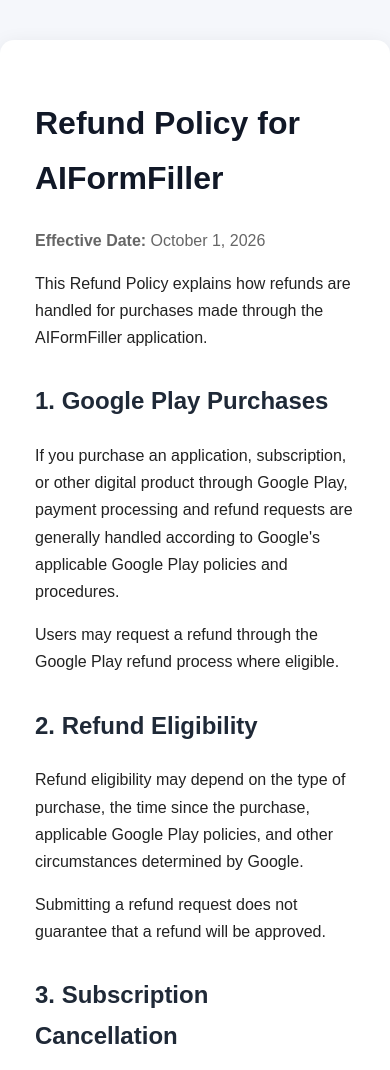
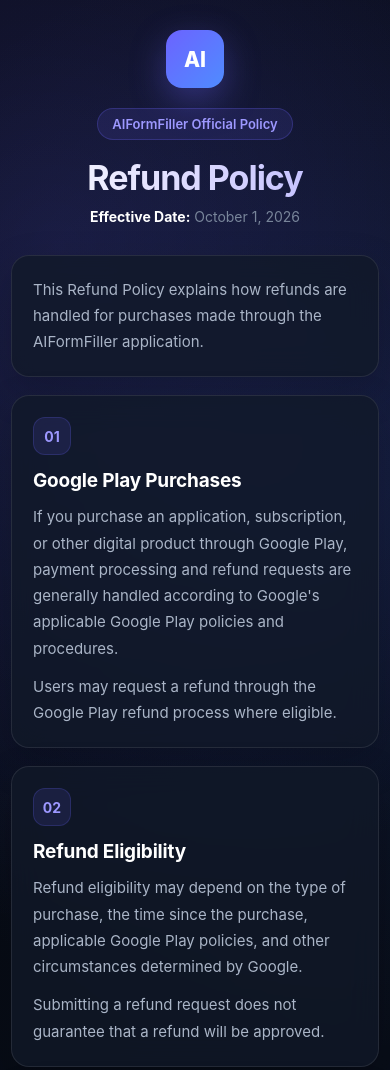
Before and after one commit to amnaaz20/aiformfiller-privacy, a plain HTML site: page refund-policy.html in a window 390 px wide. Shown: the top 1070 px of the page. Drawn offline with Linux system fonts and the light colour scheme.

Commit message:
Update refund-policy.html

```diff
--- a/refund-policy.html
+++ b/refund-policy.html
@@ -3,66 +3,391 @@
 <head>
   <meta charset="UTF-8">
   <meta name="viewport" content="width=device-width, initial-scale=1.0">
+
   <title>AIFormFiller - Refund Policy</title>
 
   <style>
+    :root {
+      --bg: #070b14;
+      --card: rgba(17, 25, 40, 0.78);
+      --card-hover: rgba(22, 32, 51, 0.9);
+
+      --text: #f8fafc;
+      --text-secondary: #aab5c7;
+      --text-muted: #78859a;
+
+      --accent: #6c63ff;
+      --accent-light: #9d98ff;
+      --accent-glow: rgba(108, 99, 255, 0.35);
+
+      --border: rgba(255, 255, 255, 0.09);
+    }
+
+    * {
+      box-sizing: border-box;
+    }
+
+    html {
+      scroll-behavior: smooth;
+    }
+
     body {
-      font-family: Arial, sans-serif;
-      line-height: 1.7;
       margin: 0;
       padding: 0;
-      background: #f5f7fb;
-      color: #222;
+
+      font-family:
+        Inter,
+        -apple-system,
+        BlinkMacSystemFont,
+        "Segoe UI",
+        Roboto,
+        Arial,
+        sans-serif;
+
+      color: var(--text);
+
+      background:
+        radial-gradient(
+          circle at 15% 10%,
+          rgba(108, 99, 255, 0.18),
+          transparent 30%
+        ),
+        radial-gradient(
+          circle at 85% 20%,
+          rgba(70, 120, 255, 0.12),
+          transparent 28%
+        ),
+        linear-gradient(
+          135deg,
+          #050810,
+          #080d18 50%,
+          #050811
+        );
+
+      min-height: 100vh;
     }
 
     .container {
-      max-width: 850px;
-      margin: 40px auto;
-      background: #fff;
-      padding: 35px;
-      border-radius: 14px;
-      box-shadow: 0 4px 20px rgba(0,0,0,0.08);
+      width: min(900px, calc(100% - 32px));
+      margin: auto;
+      padding: 50px 0 40px;
+    }
+
+    /* Header */
+
+    .header {
+      text-align: center;
+      margin-bottom: 35px;
+    }
+
+    .logo {
+      width: 64px;
+      height: 64px;
+
+      margin: 0 auto 20px;
+
+      display: flex;
+      align-items: center;
+      justify-content: center;
+
+      border-radius: 18px;
+
+      background:
+        linear-gradient(
+          135deg,
+          var(--accent),
+          #4f8cff
+        );
+
+      box-shadow:
+        0 12px 35px var(--accent-glow);
+
+      font-size: 24px;
+      font-weight: 800;
+      color: white;
+    }
+
+    .badge {
+      display: inline-flex;
+      align-items: center;
+
+      padding: 7px 14px;
+
+      border-radius: 50px;
+
+      background: rgba(108, 99, 255, 0.12);
+
+      border: 1px solid rgba(108, 99, 255, 0.25);
+
+      color: var(--accent-light);
+
+      font-size: 13px;
+      font-weight: 600;
     }
 
     h1 {
-      color: #111827;
+      margin: 18px 0 8px;
+
+      font-size: clamp(32px, 6vw, 48px);
+
+      line-height: 1.15;
+
+      letter-spacing: -1px;
+
+      background:
+        linear-gradient(
+          90deg,
+          #ffffff,
+          #b8b4ff
+        );
+
+      -webkit-background-clip: text;
+      -webkit-text-fill-color: transparent;
+    }
+
+    .date {
+      color: var(--text-muted);
+
+      font-size: 14px;
+
+      margin: 0;
+    }
+
+    /* Sections */
+
+    .section {
+      position: relative;
+
+      margin-bottom: 18px;
+
+      padding: 27px;
+
+      background: var(--card);
+
+      border: 1px solid var(--border);
+
+      border-radius: 22px;
+
+      backdrop-filter: blur(16px);
+      -webkit-backdrop-filter: blur(16px);
+
+      box-shadow:
+        0 15px 40px rgba(0, 0, 0, 0.18);
+
+      transition:
+        transform 0.25s ease,
+        background 0.25s ease,
+        border-color 0.25s ease;
+    }
+
+    .section:hover {
+      transform: translateY(-2px);
+
+      background: var(--card-hover);
+
+      border-color:
+        rgba(108, 99, 255, 0.28);
+    }
+
+    .section-number {
+      display: inline-flex;
+
+      align-items: center;
+      justify-content: center;
+
+      width: 38px;
+      height: 38px;
+
+      margin-bottom: 14px;
+
+      border-radius: 12px;
+
+      background:
+        rgba(108, 99, 255, 0.12);
+
+      border:
+        1px solid rgba(108, 99, 255, 0.2);
+
+      color: var(--accent-light);
+
+      font-size: 14px;
+      font-weight: 700;
     }
 
     h2 {
-      color: #1f2937;
-      margin-top: 30px;
+      margin: 0 0 12px;
+
+      color: #ffffff;
+
+      font-size: 21px;
+
+      letter-spacing: -0.2px;
     }
 
-    .date {
-      color: #666;
+    p {
+      margin: 0 0 12px;
+
+      color: var(--text-secondary);
+
+      font-size: 15.5px;
+
+      line-height: 1.75;
     }
 
+    p:last-child {
+      margin-bottom: 0;
+    }
+
+    strong {
+      color: #ffffff;
+    }
+
+    /* Links */
+
+    a {
+      color: var(--accent-light);
+
+      text-decoration: none;
+
+      font-weight: 600;
+
+      transition: color 0.2s ease;
+    }
+
+    a:hover {
+      color: #c1beff;
+      text-decoration: underline;
+    }
+
+    /* Contact */
+
+    .contact {
+      margin-top: 8px;
+
+      padding: 20px;
+
+      border-radius: 16px;
+
+      background:
+        rgba(255, 255, 255, 0.035);
+
+      border:
+        1px solid rgba(255, 255, 255, 0.07);
+
+      color: var(--text-secondary);
+
+      line-height: 2;
+    }
+
+    /* Footer */
+
     footer {
-      margin-top: 40px;
-      padding-top: 20px;
-      border-top: 1px solid #ddd;
-      color: #666;
-      font-size: 14px;
+      margin-top: 35px;
+
+      padding-top: 22px;
+
+      border-top:
+        1px solid rgba(255, 255, 255, 0.08);
+
+      text-align: center;
+
+      color: var(--text-muted);
+
+      font-size: 13px;
+    }
+
+    /* Mobile */
+
+    @media (max-width: 600px) {
+
+      .container {
+        width: min(100% - 22px, 900px);
+
+        padding: 30px 0 25px;
+      }
+
+      .header {
+        margin-bottom: 25px;
+      }
+
+      .logo {
+        width: 58px;
+        height: 58px;
+
+        border-radius: 16px;
+
+        font-size: 21px;
+      }
+
+      h1 {
+        font-size: 34px;
+      }
+
+      .section {
+        padding: 21px;
+
+        border-radius: 18px;
+      }
+
+      h2 {
+        font-size: 19px;
+      }
+
+      p {
+        font-size: 15px;
+      }
     }
   </style>
 </head>
 
 <body>
 
-<div class="container">
+  <main class="container">
 
-  <h1>Refund Policy for AIFormFiller</h1>
+    <!-- Header -->
+
+    <header class="header">
+
+      <div class="logo">
+        AI
+      </div>
+
+      <span class="badge">
+        AIFormFiller Official Policy
+      </span>
+
+      <h1>
+        Refund Policy
+      </h1>
 
       <p class="date">
         <strong>Effective Date:</strong> October 1, 2026
       </p>
+
+    </header>
+
+
+    <!-- Introduction -->
+
+    <section class="section">
 
       <p>
         This Refund Policy explains how refunds are handled for purchases
         made through the AIFormFiller application.
       </p>
 
-  <h2>1. Google Play Purchases</h2>
+    </section>
+
+
+    <!-- 1 -->
+
+    <section class="section">
+
+      <div class="section-number">01</div>
+
+      <h2>
+        Google Play Purchases
+      </h2>
 
       <p>
         If you purchase an application, subscription, or other digital
@@ -76,7 +401,18 @@
         where eligible.
       </p>
 
-  <h2>2. Refund Eligibility</h2>
+    </section>
+
+
+    <!-- 2 -->
+
+    <section class="section">
+
+      <div class="section-number">02</div>
+
+      <h2>
+        Refund Eligibility
+      </h2>
 
       <p>
         Refund eligibility may depend on the type of purchase, the time
@@ -89,7 +425,18 @@
         be approved.
       </p>
 
-  <h2>3. Subscription Cancellation</h2>
+    </section>
+
+
+    <!-- 3 -->
+
+    <section class="section">
+
+      <div class="section-number">03</div>
+
+      <h2>
+        Subscription Cancellation
+      </h2>
 
       <p>
         If AIFormFiller offers subscriptions through Google Play, users can
@@ -103,7 +450,18 @@
         payment.
       </p>
 
-  <h2>4. Unauthorized Purchases</h2>
+    </section>
+
+
+    <!-- 4 -->
+
+    <section class="section">
+
+      <div class="section-number">04</div>
+
+      <h2>
+        Unauthorized Purchases
+      </h2>
 
       <p>
         If you believe a purchase was made without your authorization,
@@ -111,19 +469,52 @@
         available support and refund options.
       </p>
 
-  <h2>5. Contact Us</h2>
+    </section>
+
+
+    <!-- 5 -->
+
+    <section class="section">
+
+      <div class="section-number">05</div>
+
+      <h2>
+        Contact Us
+      </h2>
 
       <p>
         If you have questions about this Refund Policy, you can contact us:
       </p>
 
-  <p>
-    <strong>App Name:</strong> AIFormFiller<br>
-    <strong>Developer:</strong> Aman<br>
-    <strong>Email:</strong> aman35ali786@gmail.com
-  </p>
+      <div class="contact">
 
-  <h2>6. Changes to This Refund Policy</h2>
+        <strong>App Name:</strong>
+        AIFormFiller
+        <br>
+
+        <strong>Developer:</strong>
+        Aman
+        <br>
+
+        <strong>Email:</strong>
+        <a href="mailto:aman35ali786@gmail.com">
+          aman35ali786@gmail.com
+        </a>
+
+      </div>
+
+    </section>
+
+
+    <!-- 6 -->
+
+    <section class="section">
+
+      <div class="section-number">06</div>
+
+      <h2>
+        Changes to This Refund Policy
+      </h2>
 
       <p>
         We may update this Refund Policy if our application's payment
@@ -131,11 +522,16 @@
         published on this page with a revised effective date.
       </p>
 
+    </section>
+
+
+    <!-- Footer -->
+
     <footer>
       © 2026 AIFormFiller. All rights reserved.
     </footer>
 
-</div>
+  </main>
 
 </body>
 </html>
```
Lines whose indentation alone changed are shown as unchanged.
